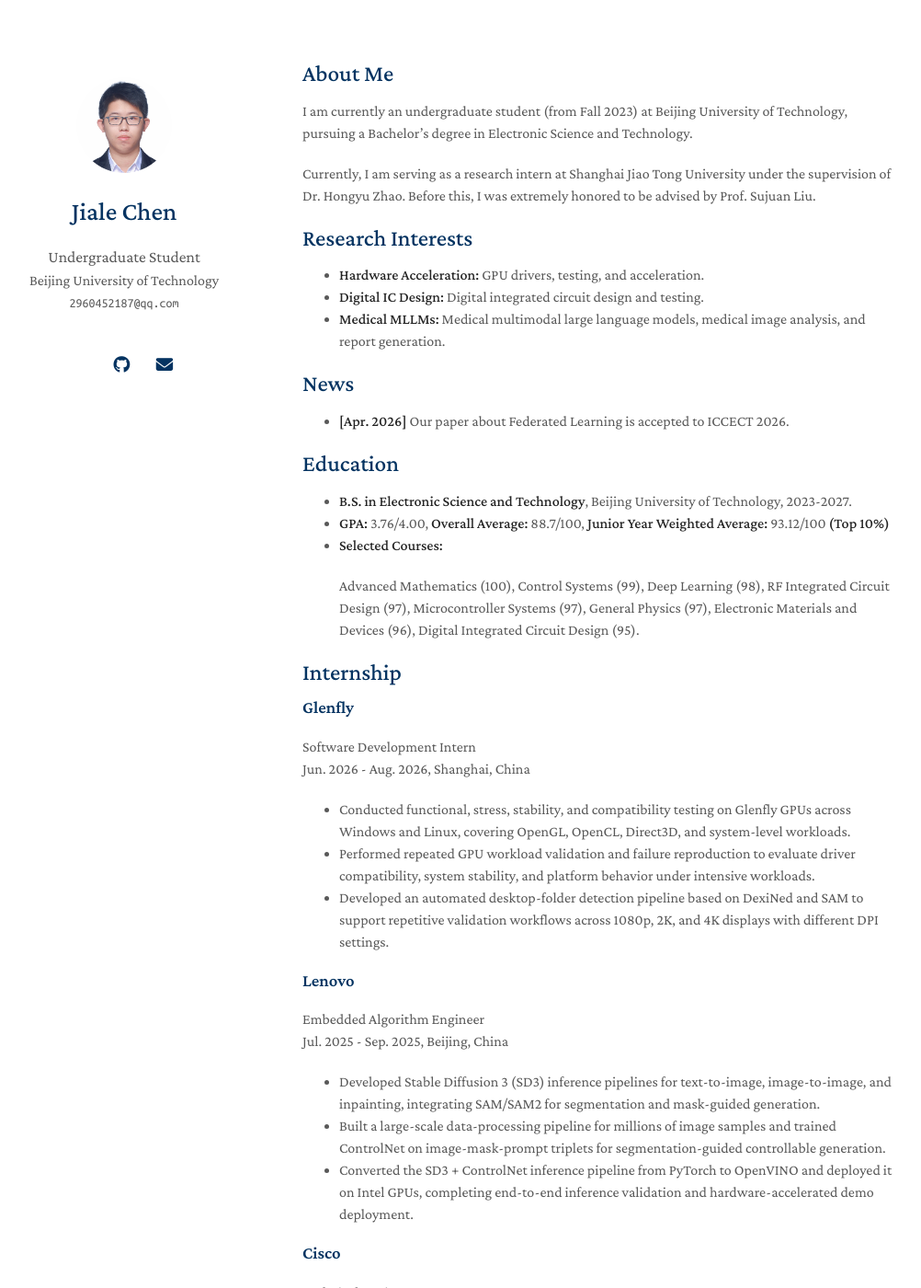
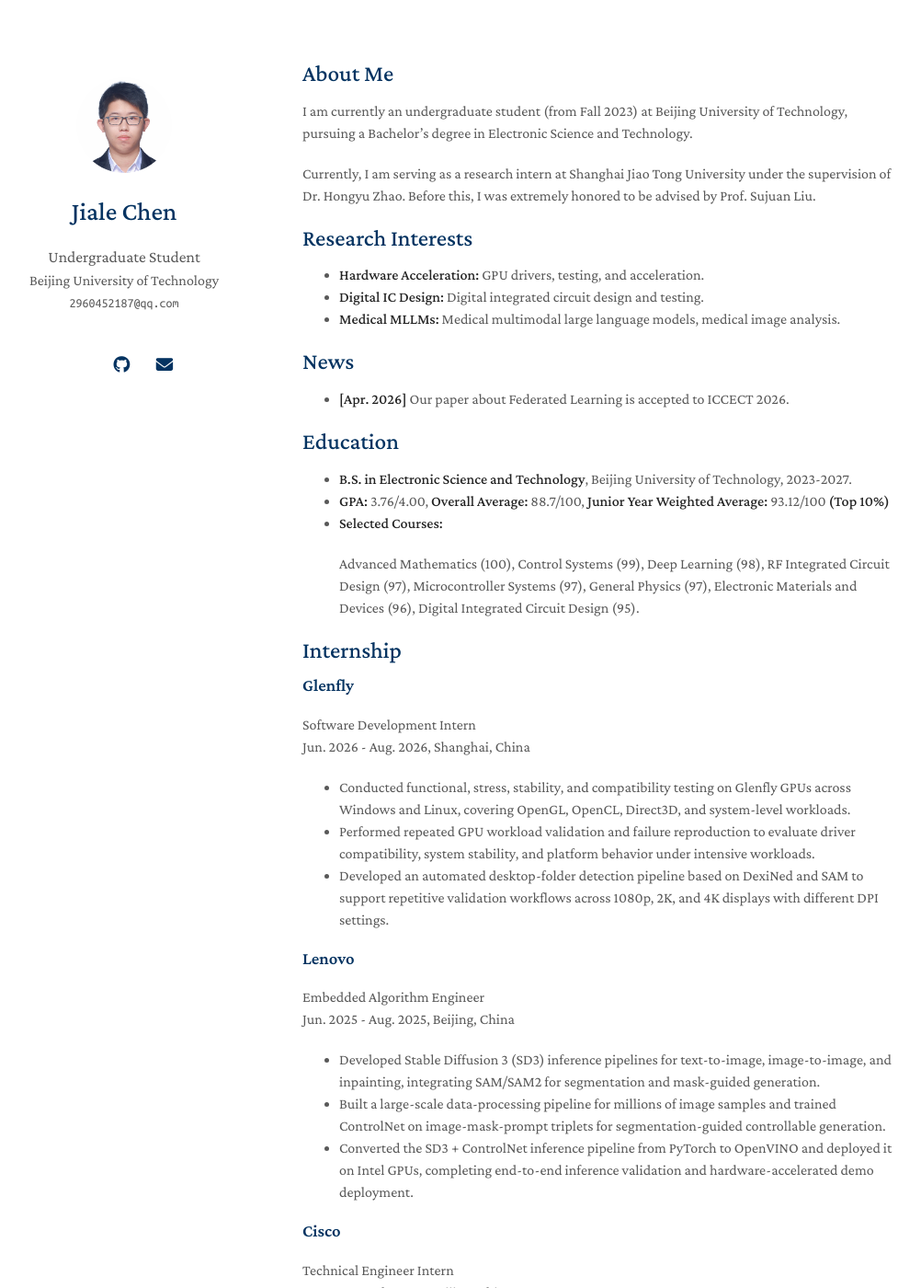
Before and after one commit to Chenjl13/Chenjl13.github.io, a Jekyll site: the page built from index.md, in a window 1280 px wide and 1400 px high. Shown: the whole window at 92% size, without its empty margins (141-1143 px from the left). Built offline with Jekyll 4.4.1, drawn with Linux system fonts in a browser that asks for light colours; a style sheet for code colours, icons or effects is not loaded; our own code applies the rules of GitHub Pages for plain Markdown files.

Commit message:
Update index.md

```diff
--- a/index.md
+++ b/index.md
@@ -12,7 +12,7 @@ Currently, I am serving as a research intern at Shanghai Jiao Tong University un
 
 - **Hardware Acceleration:** GPU drivers, testing, and acceleration.
 - **Digital IC Design:** Digital integrated circuit design and testing.
-- **Medical MLLMs:** Medical multimodal large language models, medical image analysis, and report generation.
+- **Medical MLLMs:** Medical multimodal large language models, medical image analysis.
 
 ## News
 
@@ -38,7 +38,7 @@ Jun. 2026 - Aug. 2026, Shanghai, China
 
 ### Lenovo
 Embedded Algorithm Engineer
-Jul. 2025 - Sep. 2025, Beijing, China
+Jun. 2025 - Aug. 2025, Beijing, China
 
 - Developed Stable Diffusion 3 (SD3) inference pipelines for text-to-image, image-to-image, and inpainting, integrating SAM/SAM2 for segmentation and mask-guided generation.
 - Built a large-scale data-processing pipeline for millions of image samples and trained ControlNet on image-mask-prompt triplets for segmentation-guided controllable generation.
```
